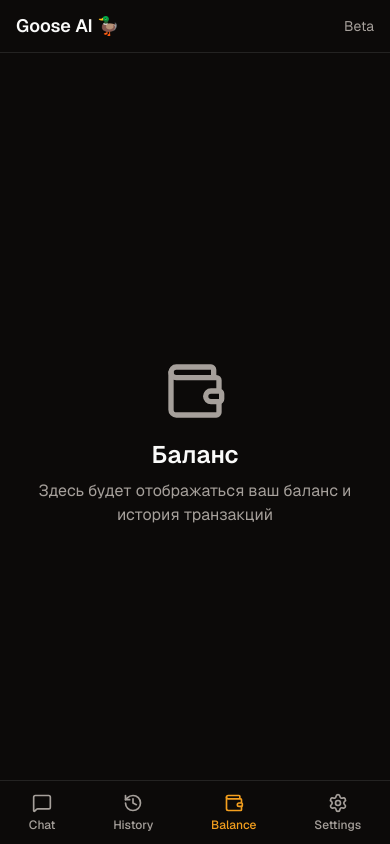
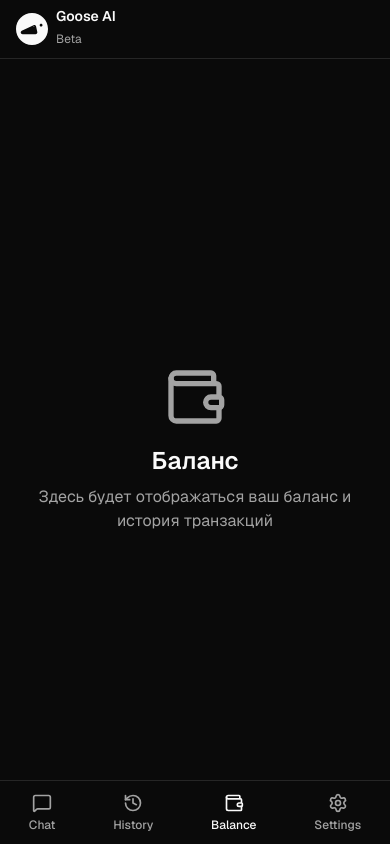
Before and after one commit to goosen-x/goose-ai, a Next.js app: page /balance in a window 390 px wide. Built offline with nearby package versions, Linux system fonts and the light colour scheme.

Commit message:
Copy Goose logo and dark theme styling from goose-tap
- Add GooseIcon SVG component
- Update Header with logo like goose-tap
- Replace OKLCH colors with HSL (simpler dark theme)
- Add mobile touch improvements
- Only dark theme, no light theme

```diff
--- a/app/globals.css
+++ b/app/globals.css
@@ -1,85 +1,30 @@
 @import "tailwindcss";
 @import "tw-animate-css";
-@import "shadcn/tailwind.css";
 
 @custom-variant dark (&:is(.dark *));
 
-@theme inline {
-  --color-background: var(--background);
-  --color-foreground: var(--foreground);
-  --font-sans: var(--font-sans);
-  --font-mono: var(--font-geist-mono);
-  --color-sidebar-ring: var(--sidebar-ring);
-  --color-sidebar-border: var(--sidebar-border);
-  --color-sidebar-accent-foreground: var(--sidebar-accent-foreground);
-  --color-sidebar-accent: var(--sidebar-accent);
-  --color-sidebar-primary-foreground: var(--sidebar-primary-foreground);
-  --color-sidebar-primary: var(--sidebar-primary);
-  --color-sidebar-foreground: var(--sidebar-foreground);
-  --color-sidebar: var(--sidebar);
-  --color-chart-5: var(--chart-5);
-  --color-chart-4: var(--chart-4);
-  --color-chart-3: var(--chart-3);
-  --color-chart-2: var(--chart-2);
-  --color-chart-1: var(--chart-1);
-  --color-ring: var(--ring);
-  --color-input: var(--input);
-  --color-border: var(--border);
-  --color-destructive: var(--destructive);
-  --color-accent-foreground: var(--accent-foreground);
-  --color-accent: var(--accent);
-  --color-muted-foreground: var(--muted-foreground);
-  --color-muted: var(--muted);
-  --color-secondary-foreground: var(--secondary-foreground);
-  --color-secondary: var(--secondary);
-  --color-primary-foreground: var(--primary-foreground);
-  --color-primary: var(--primary);
-  --color-popover-foreground: var(--popover-foreground);
-  --color-popover: var(--popover);
-  --color-card-foreground: var(--card-foreground);
-  --color-card: var(--card);
-  --radius-sm: calc(var(--radius) - 4px);
-  --radius-md: calc(var(--radius) - 2px);
-  --radius-lg: var(--radius);
-  --radius-xl: calc(var(--radius) + 4px);
-  --radius-2xl: calc(var(--radius) + 8px);
-  --radius-3xl: calc(var(--radius) + 12px);
-  --radius-4xl: calc(var(--radius) + 16px);
-}
-
 :root {
-  --background: oklch(1 0 0);
-  --foreground: oklch(0.147 0.004 49.25);
-  --card: oklch(1 0 0);
-  --card-foreground: oklch(0.147 0.004 49.25);
-  --popover: oklch(1 0 0);
-  --popover-foreground: oklch(0.147 0.004 49.25);
-  --primary: oklch(0.67 0.16 58);
-  --primary-foreground: oklch(0.99 0.02 95);
-  --secondary: oklch(0.967 0.001 286.375);
-  --secondary-foreground: oklch(0.21 0.006 285.885);
-  --muted: oklch(0.97 0.001 106.424);
-  --muted-foreground: oklch(0.553 0.013 58.071);
-  --accent: oklch(0.97 0.001 106.424);
-  --accent-foreground: oklch(0.216 0.006 56.043);
-  --destructive: oklch(0.577 0.245 27.325);
-  --border: oklch(0.923 0.003 48.717);
-  --input: oklch(0.923 0.003 48.717);
-  --ring: oklch(0.709 0.01 56.259);
-  --chart-1: oklch(0.88 0.15 92);
-  --chart-2: oklch(0.77 0.16 70);
-  --chart-3: oklch(0.67 0.16 58);
-  --chart-4: oklch(0.56 0.15 49);
-  --chart-5: oklch(0.47 0.12 46);
-  --radius: 0;
-  --sidebar: oklch(0.985 0.001 106.423);
-  --sidebar-foreground: oklch(0.147 0.004 49.25);
-  --sidebar-primary: oklch(0.67 0.16 58);
-  --sidebar-primary-foreground: oklch(0.99 0.02 95);
-  --sidebar-accent: oklch(0.97 0.001 106.424);
-  --sidebar-accent-foreground: oklch(0.216 0.006 56.043);
-  --sidebar-border: oklch(0.923 0.003 48.717);
-  --sidebar-ring: oklch(0.709 0.01 56.259);
+  /* shadcn/ui neutral/gray theme - только тёмная тема */
+  --background: 0 0% 3.9%;
+  --foreground: 0 0% 98%;
+  --card: 0 0% 7%;
+  --card-foreground: 0 0% 98%;
+  --popover: 0 0% 7%;
+  --popover-foreground: 0 0% 98%;
+  --primary: 0 0% 98%;
+  --primary-foreground: 0 0% 9%;
+  --secondary: 0 0% 14.9%;
+  --secondary-foreground: 0 0% 98%;
+  --muted: 0 0% 14.9%;
+  --muted-foreground: 0 0% 63.9%;
+  --accent: 0 0% 14.9%;
+  --accent-foreground: 0 0% 98%;
+  --destructive: 0 62.8% 30.6%;
+  --destructive-foreground: 0 0% 98%;
+  --border: 0 0% 14.9%;
+  --input: 0 0% 14.9%;
+  --ring: 0 0% 83.1%;
+  --radius: 0.5rem;
 
   /* Telegram viewport variables - initial values to prevent hydration mismatch */
   --tg-viewport-height: 100vh;
@@ -87,47 +32,57 @@
 }
 
 .dark {
-  --background: oklch(0.147 0.004 49.25);
-  --foreground: oklch(0.985 0.001 106.423);
-  --card: oklch(0.216 0.006 56.043);
-  --card-foreground: oklch(0.985 0.001 106.423);
-  --popover: oklch(0.216 0.006 56.043);
-  --popover-foreground: oklch(0.985 0.001 106.423);
-  --primary: oklch(0.77 0.16 70);
-  --primary-foreground: oklch(0.28 0.07 46);
-  --secondary: oklch(0.274 0.006 286.033);
-  --secondary-foreground: oklch(0.985 0 0);
-  --muted: oklch(0.268 0.007 34.298);
-  --muted-foreground: oklch(0.709 0.01 56.259);
-  --accent: oklch(0.268 0.007 34.298);
-  --accent-foreground: oklch(0.985 0.001 106.423);
-  --destructive: oklch(0.704 0.191 22.216);
-  --border: oklch(1 0 0 / 10%);
-  --input: oklch(1 0 0 / 15%);
-  --ring: oklch(0.553 0.013 58.071);
-  --chart-1: oklch(0.88 0.15 92);
-  --chart-2: oklch(0.77 0.16 70);
-  --chart-3: oklch(0.67 0.16 58);
-  --chart-4: oklch(0.56 0.15 49);
-  --chart-5: oklch(0.47 0.12 46);
-  --sidebar: oklch(0.216 0.006 56.043);
-  --sidebar-foreground: oklch(0.985 0.001 106.423);
-  --sidebar-primary: oklch(0.77 0.16 70);
-  --sidebar-primary-foreground: oklch(0.28 0.07 46);
-  --sidebar-accent: oklch(0.268 0.007 34.298);
-  --sidebar-accent-foreground: oklch(0.985 0.001 106.423);
-  --sidebar-border: oklch(1 0 0 / 10%);
-  --sidebar-ring: oklch(0.553 0.013 58.071);
+  --background: 0 0% 3.9%;
+  --foreground: 0 0% 98%;
+  --card: 0 0% 3.9%;
+  --card-foreground: 0 0% 98%;
+  --popover: 0 0% 3.9%;
+  --popover-foreground: 0 0% 98%;
+  --primary: 0 0% 98%;
+  --primary-foreground: 0 0% 9%;
+  --secondary: 0 0% 14.9%;
+  --secondary-foreground: 0 0% 98%;
+  --muted: 0 0% 14.9%;
+  --muted-foreground: 0 0% 63.9%;
+  --accent: 0 0% 14.9%;
+  --accent-foreground: 0 0% 98%;
+  --destructive: 0 62.8% 30.6%;
+  --destructive-foreground: 0 0% 98%;
+  --border: 0 0% 14.9%;
+  --input: 0 0% 14.9%;
+  --ring: 0 0% 83.1%;
 }
 
-@layer base {
-  * {
-    @apply border-border outline-ring/50;
+@theme inline {
+  --color-background: hsl(var(--background));
+  --color-foreground: hsl(var(--foreground));
+  --color-card: hsl(var(--card));
+  --color-card-foreground: hsl(var(--card-foreground));
+  --color-popover: hsl(var(--popover));
+  --color-popover-foreground: hsl(var(--popover-foreground));
+  --color-primary: hsl(var(--primary));
+  --color-primary-foreground: hsl(var(--primary-foreground));
+  --color-secondary: hsl(var(--secondary));
+  --color-secondary-foreground: hsl(var(--secondary-foreground));
+  --color-muted: hsl(var(--muted));
+  --color-muted-foreground: hsl(var(--muted-foreground));
+  --color-accent: hsl(var(--accent));
+  --color-accent-foreground: hsl(var(--accent-foreground));
+  --color-destructive: hsl(var(--destructive));
+  --color-destructive-foreground: hsl(var(--destructive-foreground));
+  --color-border: hsl(var(--border));
+  --color-input: hsl(var(--input));
+  --color-ring: hsl(var(--ring));
+  --radius-sm: calc(var(--radius) - 4px);
+  --radius-md: var(--radius);
+  --radius-lg: calc(var(--radius) + 4px);
+  --radius-xl: calc(var(--radius) + 8px);
+  --font-sans: var(--font-geist-sans);
+  --font-mono: var(--font-geist-mono);
 }
 
 html,
 body {
-    @apply bg-background text-foreground;
   overscroll-behavior: none;
   -webkit-overflow-scrolling: touch;
   overflow: hidden;
@@ -136,56 +91,42 @@
 }
 
 body {
+  background: hsl(var(--background));
+  color: hsl(var(--foreground));
   font-family: var(--font-geist-sans), system-ui, sans-serif;
 }
+
+/* Disable text selection, touch callouts, and tap highlight for mobile app feel */
+* {
+  -webkit-user-select: none;
+  -webkit-touch-callout: none;
+  -webkit-tap-highlight-color: transparent;
+  user-select: none;
+  touch-action: manipulation;
 }
 
-/* Telegram Mini App specific styles */
-:root.telegram-theme {
-  /* Telegram theme переменные устанавливаются динамически через JavaScript */
-  /* См. TelegramThemeSync компонент */
-}
-
-/* Utility для viewport height из Telegram */
-.h-telegram-viewport {
-  height: var(--tg-viewport-height, 100vh);
-}
-
-.min-h-telegram-viewport {
-  min-height: var(--tg-viewport-height, 100vh);
-}
-
-/* Telegram-specific adjustments для более нативного ощущения */
-.telegram-theme {
-  /* Убираем стандартное выделение при тапе на iOS */
-  -webkit-tap-highlight-color: transparent;
-
-  /* Запрещаем выделение текста (как в нативных приложениях) */
-  -webkit-user-select: none;
-  -moz-user-select: none;
-  -ms-user-select: none;
-  user-select: none;
-
-  /* Запрещаем callout меню на iOS */
-  -webkit-touch-callout: none;
-}
-
-/* Разрешаем выделение для текстовых полей и сообщений */
-.telegram-theme input,
-.telegram-theme textarea,
-.telegram-theme [contenteditable],
-.telegram-theme [data-selectable="true"] {
-  -webkit-user-select: auto;
-  -moz-user-select: auto;
-  -ms-user-select: auto;
-  user-select: auto;
+/* Allow text selection in input fields and messages */
+input,
+textarea,
+[contenteditable="true"],
+[data-selectable="true"] {
+  -webkit-user-select: text;
+  user-select: text;
 }
 
 /* Предотвращаем авто-зум на iOS при фокусе на input/textarea */
-/* iOS зумит если font-size < 16px */
 input,
 textarea {
   font-size: 1rem; /* 16px - предотвращает авто-зум на iOS */
 }
 
+@layer base {
+  * {
+    @apply border-border outline-ring/50;
+  }
+  body {
+    @apply bg-background text-foreground;
+  }
+}
+
 @source '../node_modules/@llamaindex/chat-ui/**/*.{ts,tsx}';
--- a/components/shared/header.tsx
+++ b/components/shared/header.tsx
@@ -1,21 +1,25 @@
 'use client';
 
 import { useTelegramUser } from '@/lib/telegram/hooks';
+import { GooseIcon } from '@/components/ui/goose-icon';
 
 export function Header() {
   const user = useTelegramUser();
 
   return (
-    <header className="flex shrink-0 items-center justify-between border-b bg-background px-4 py-3">
-      <h1 className="text-lg font-semibold">Goose AI 🦆</h1>
+    <header className="flex shrink-0 items-center justify-between border-b bg-background px-4 py-2">
       <div className="flex items-center gap-2">
-        {user && (
-          <span className="text-sm text-muted-foreground">
-            {user.firstName}
-          </span>
-        )}
-        <span className="text-sm text-muted-foreground">Beta</span>
+        <GooseIcon className="h-8 w-8" />
+        <div>
+          <h1 className="text-sm font-semibold leading-tight">Goose AI</h1>
+          <span className="text-xs text-muted-foreground">Beta</span>
+        </div>
       </div>
+      {user && (
+        <span className="text-sm text-muted-foreground">
+          {user.firstName}
+        </span>
+      )}
     </header>
   );
 }
--- /dev/null
+++ b/components/ui/goose-icon.tsx
@@ -0,0 +1,21 @@
+export function GooseIcon({ className }: { className?: string }) {
+  return (
+    <svg
+      viewBox="0 0 250 250"
+      fill="none"
+      xmlns="http://www.w3.org/2000/svg"
+      className={className}
+    >
+      <path
+        fillRule="evenodd"
+        clipRule="evenodd"
+        d="M125 0C194.036 0 250 55.9644 250 125C250 194.036 194.036 250 125 250C55.9644 250 0 194.036 0 125C0 55.9644 55.9644 0 125 0ZM157.01 104.497C155.131 95.6004 145.401 90.8275 137.216 94.7871L44.9951 139.397C31.6071 145.874 36.2193 166 51.0918 166H152.734C161.63 166 168.27 157.811 166.432 149.106L157.01 104.497ZM196 84C189.925 84 185 88.9249 185 95C185 101.075 189.925 106 196 106C202.075 106 207 101.075 207 95C207 88.9249 202.075 84 196 84Z"
+        fill="currentColor"
+      />
+      <path
+        d="M137 106C137 107.657 138.343 109 140 109C141.657 109 143 107.657 143 106C143 104.343 141.657 103 140 103C138.343 103 137 104.343 137 106Z"
+        fill="currentColor"
+      />
+    </svg>
+  );
+}
```
Lines whose indentation alone changed are shown as unchanged.
